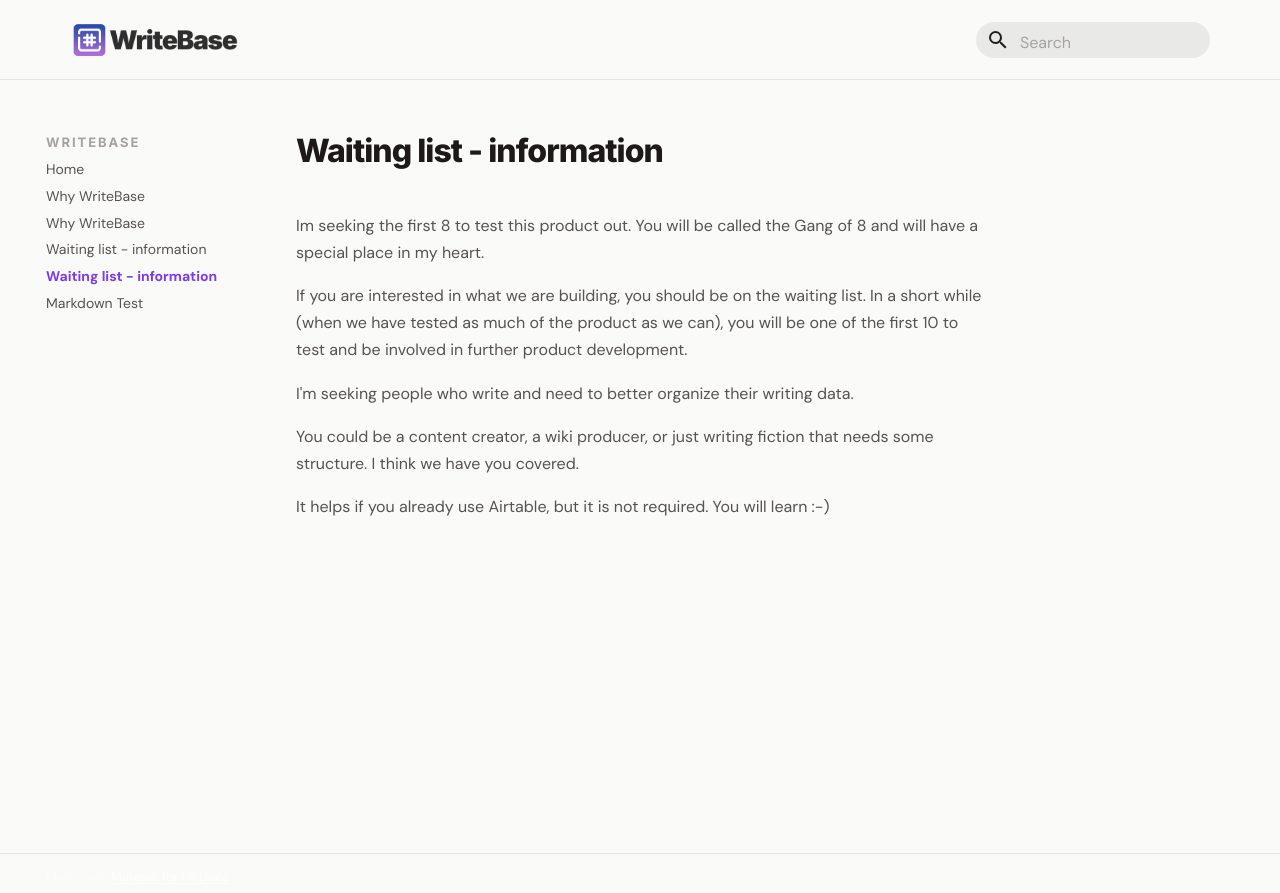
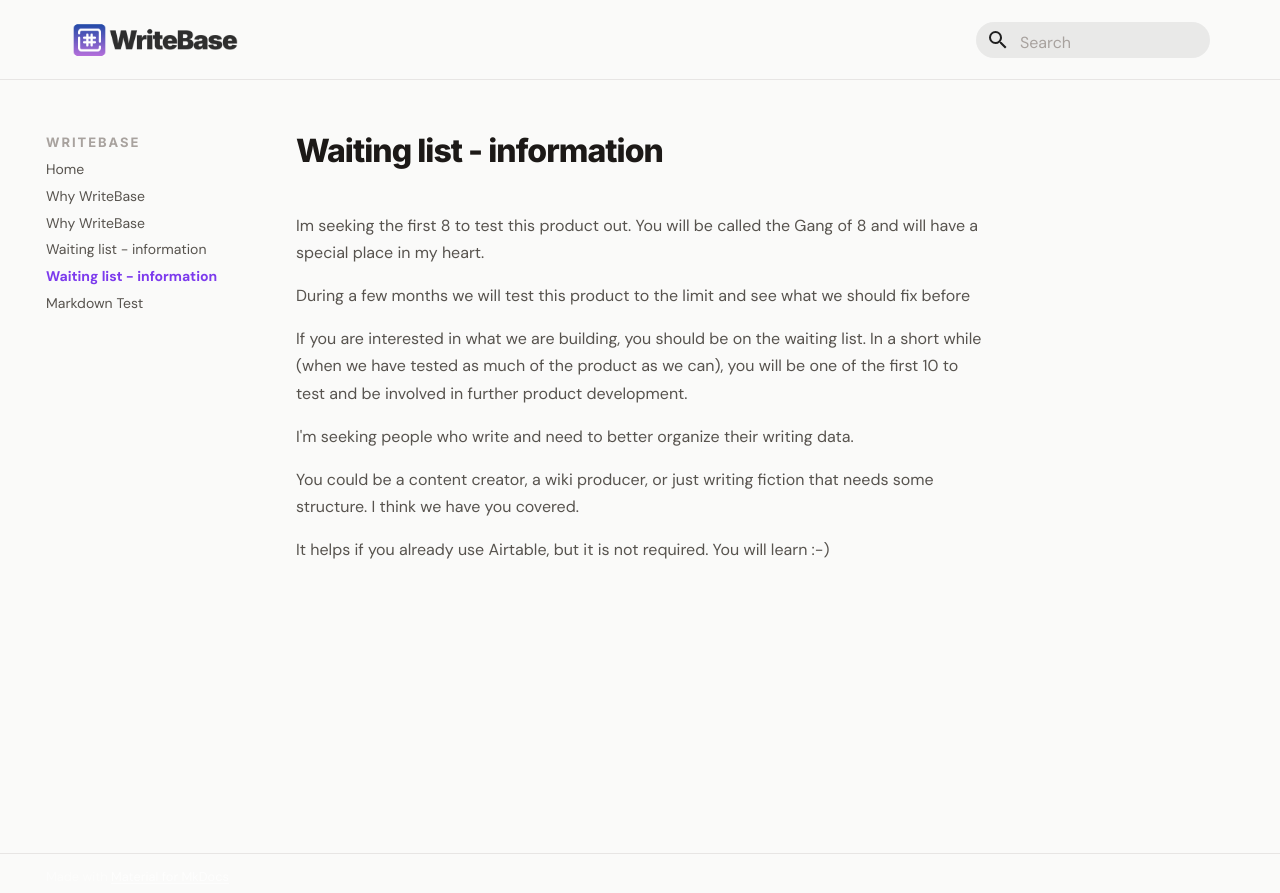
Before and after one commit to larssonhthomas-afk/writebase-docs, an MkDocs documentation site: the page built from docs/20waiting-list---information.md, in a window 1280 px wide. Shown: the top 893 px of the page. Built offline with MkDocs 1.6.1 and Material for MkDocs 9.7.7, drawn with Linux system fonts in a browser that asks for light colours; some web fonts are replaced.

Commit message:
Update 20waiting-list---information.md

```diff
--- a/docs/20waiting-list---information.md
+++ b/docs/20waiting-list---information.md
@@ -8,7 +8,7 @@ nav_order: 20
 
 Im seeking the first 8 to test this product out. You will be called the Gang of 8 and will have a special place in my heart.
 
-
+During a few months we will test this product to the limit and see what we should fix before
 
 If you are interested in what we are building, you should be on the waiting list. In a short while (when we have tested as much of the product as we can), you will be one of the first 10 to test and be involved in further product development.
 
```
